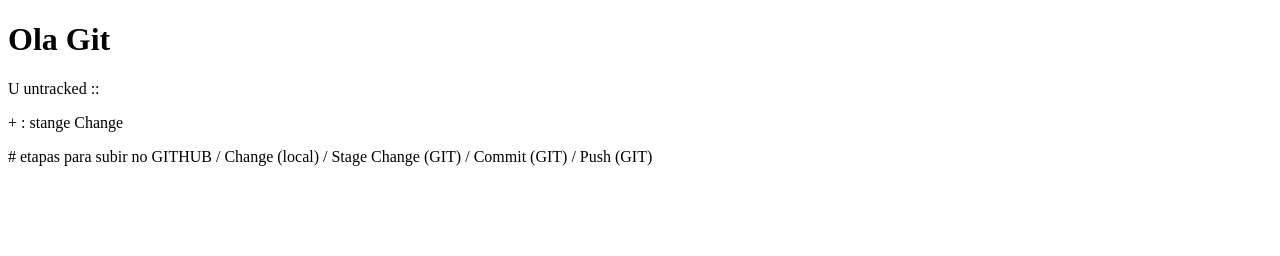
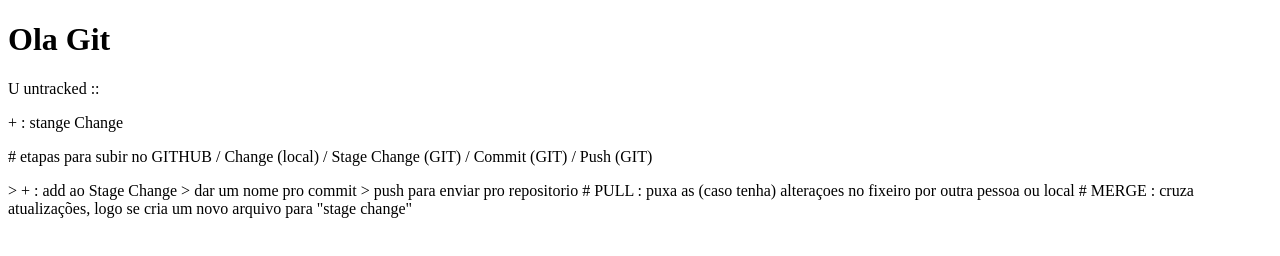
Before and after one commit to fabiomarotti/site-bootstrap, a plain HTML site: page index.html in a window 1280 px wide. Drawn offline with Linux system fonts and the light colour scheme.

Commit message:
conteudo no branch

```diff
--- a/index.html
+++ b/index.html
@@ -17,5 +17,13 @@
             / Commit	    (GIT)
             / Push		    (GIT)
     </p>
+    <p>
+        > + : add ao Stage Change
+        > dar um nome pro commit
+        > push para enviar pro repositorio
+
+        # PULL : puxa as (caso tenha) alteraçoes no fixeiro por outra pessoa ou local
+         # MERGE : cruza atualizações, logo se cria um novo arquivo para "stage change"
+    </p>
 </body>
 </html>
```
